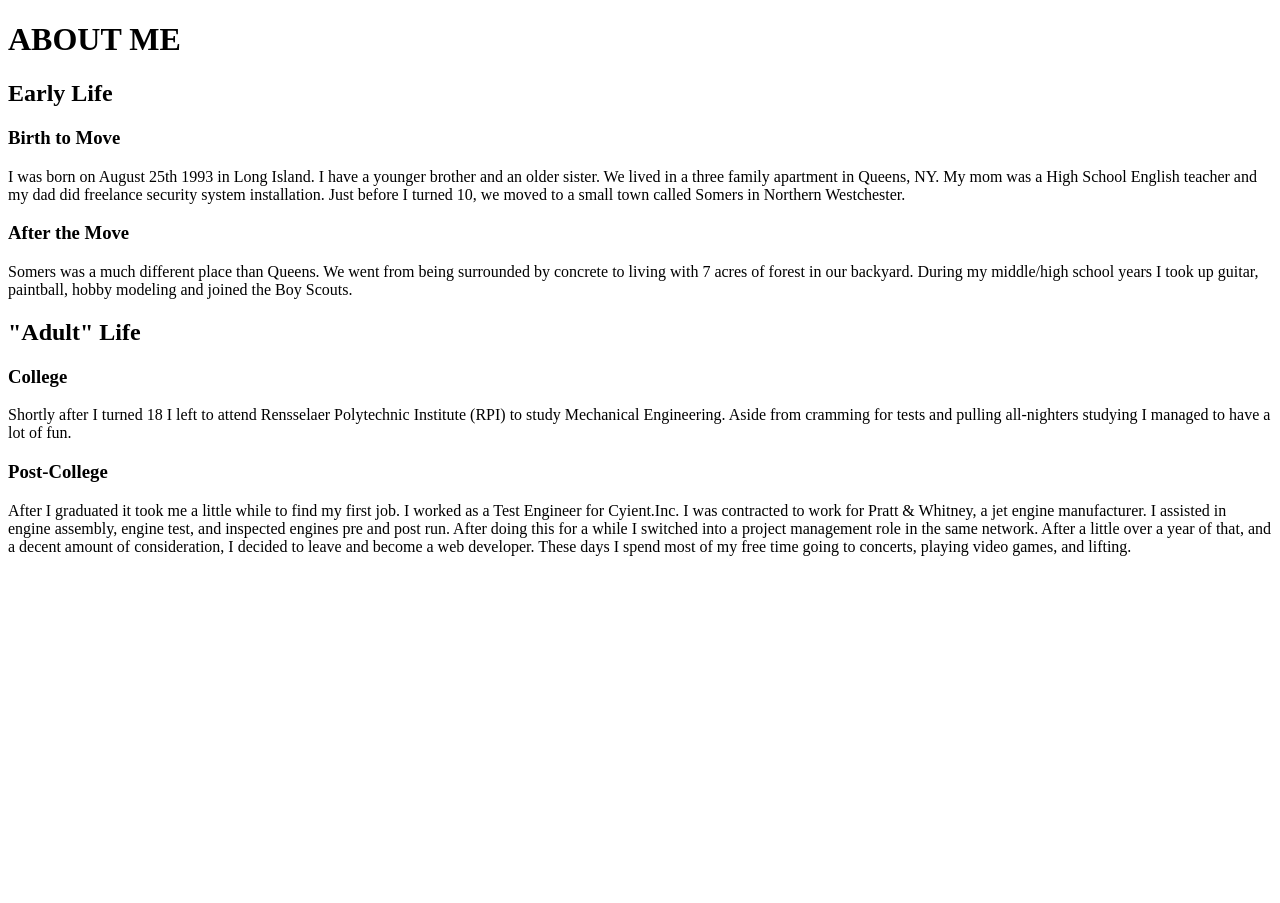
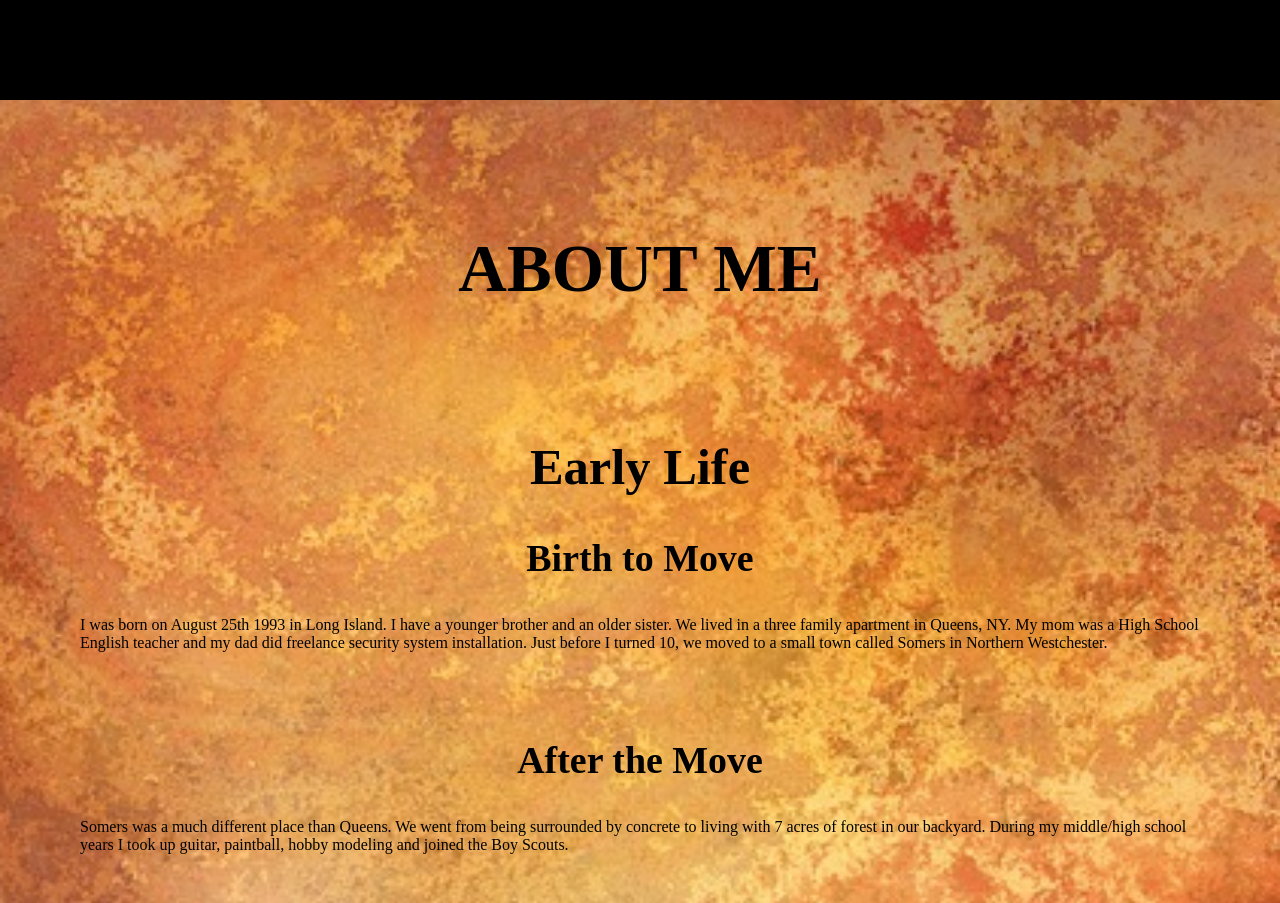
Before and after one commit to bengovernali/about-me-pt2, a plain HTML site: page index.html in a window 1280 px wide. Shown: the top 903 px of the page. Before the commit the page ends 800 px from the top, so only its background shows below. Drawn offline with Linux system fonts and the light colour scheme.

Commit message:
restructured html for better containers. added initial style choices and background images

```diff
--- /dev/null
+++ b/CSS/index.css
@@ -0,0 +1,68 @@
+html {
+    font-size: 16px;
+    font-family: 'Cormorant Unicase', serif;
+    color: black;
+    margin: 0;
+}
+
+body {
+    margin: 0;
+    background: url("../images/background.jpg") center center no-repeat;
+    background-size: cover;
+}
+
+main {
+    display: flex;
+    justify-content: center;
+}
+
+.page-article {
+    padding: 50px;
+}
+
+h1 {
+    font-size: 4.209rem;
+}
+
+h2 {
+    font-size: 3.157rem;
+}
+
+h3 {
+    font-size: 2.369rem;
+}
+
+.nav-bar {
+    height: 100px;
+    background-color: black;
+    margin: 0;
+    position: fixed;
+    width: 100%;
+}
+
+.article-title {
+    text-align: center;
+    padding: 180px 0 100px;
+    margin: 0;
+}
+
+.life-section {
+    padding: 0 30px 80px;
+    margin: 0;
+}
+
+.sublife-content {
+    padding: 30px 0;
+}
+
+.lifetime-heading {
+    text-align: center;
+    padding: 30px 0 0;
+    margin: 0;
+}
+
+.sublife-heading {
+    padding: 10px 0 20px;
+    text-align: center;
+    margin: 0;
+}
--- a/index.html
+++ b/index.html
@@ -3,47 +3,60 @@
     <head>
         <title>About Ben Governali</title>
         <meta charset="utf-8">
+        <link rel="stylesheet" href="CSS/index.css">
     </head>
+    <body>
+        <nav class="nav-bar">
+            <span>FILLER</span>
+        </nav>
+        <main>
+            <article class="page-article">
                 <header>
-        <h1>ABOUT ME</h1>
+                    <h1 class="article-title">ABOUT ME</h1>
                 </header>
-    <main>
-        <article>
-            <header>
-                <h2>Early Life</h2>
-                <h3>Birth to Move</h3>
-            </header>
+                <div class="life-section">
+                    <h2 class="lifetime-heading">Early Life</h2>
+                    <div class="lifesection-content">
+                        <div class="sublife-content">
+                            <h3 class="sublife-heading">Birth to Move</h3>
                             <p>I was born on August 25th 1993 in Long Island. I have a younger brother and an older sister.
                                 We lived in a three family apartment in Queens, NY.
                                 My mom was a High School English teacher and my dad did freelance security system installation.
                                 Just before I turned 10, we moved to a small town called Somers in Northern Westchester.
                             </p>
-            <header>
-                <h3>After the Move</h2>
-            </header>
+                        </div>
+                        <div class="sublife-content">
+                            <h3 class="sublife-heading">After the Move</h3>
                             <p>Somers was a much different place than Queens.
                                 We went from being surrounded by concrete to living with 7 acres of forest in our backyard.
                                 During my middle/high school years I took up guitar, paintball, hobby modeling and joined the Boy Scouts.
                             </p>
-            <header>
-                <h2>"Adult" Life</h2>
-                <h3>College</h3>
-            </header>
+                        </div>
+                    </div>
+                </div>
+                <div class="life-section">
+                    <h2 class="lifetime-heading">"Adult" Life</h2>
+                    <div class="lifesection-content">
+                        <div class="sublife-content">
+                            <h3 class="sublife-heading">College</h3>
                             <p>
                                 Shortly after I turned 18 I left to attend Rensselaer Polytechnic Institute (RPI) to study Mechanical Engineering.
                                 Aside from cramming for tests and pulling all-nighters studying I managed to have a lot of fun.
                             </p>
-            <header>
-                <h3>Post-College</h3>
-            </header>
-            <p>
-                After I graduated it took me a little while to find my first job.
+                        </div>
+                        <div class="sublife-content">
+                            <h3 class="sublife-heading">Post-College</h3>
+                            <p>After I graduated it took me a little while to find my first job.
                                 I worked as a Test Engineer for Cyient.Inc. I was contracted to work for Pratt & Whitney, a jet engine manufacturer.
                                 I assisted in engine assembly, engine test, and inspected engines pre and post run.
                                 After doing this for a while I switched into a project management role in the same network.
                                 After a little over a year of that, and a decent amount of consideration, I decided to leave and become a web developer.
                                 These days I spend most of my free time going to concerts, playing video games, and lifting.
                             </p>
+                        </div>
+                    </div>
+                </div>
             </article>
         </main>
+    </body>
 </html>
```
Also changed, not shown: CSS/images/background.jpg (added), images/background.jpg (added), images/background2.jpg (added). Lines whose indentation alone changed are shown as unchanged.
